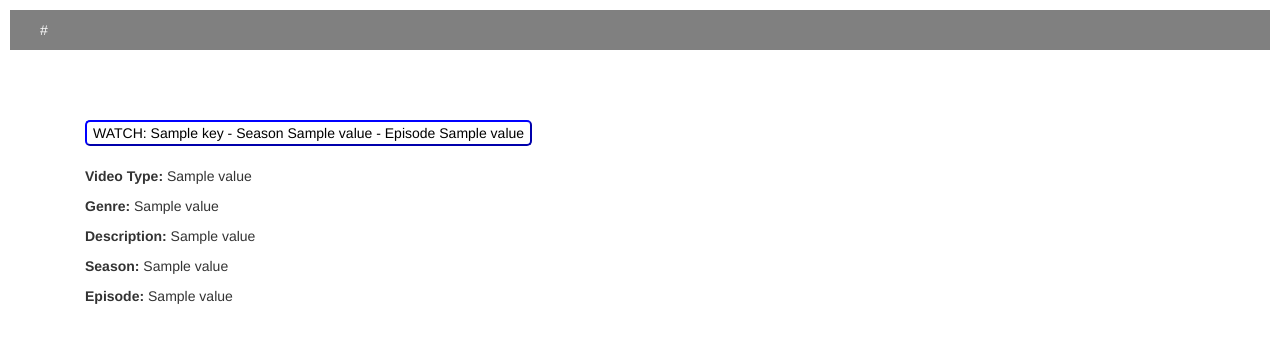
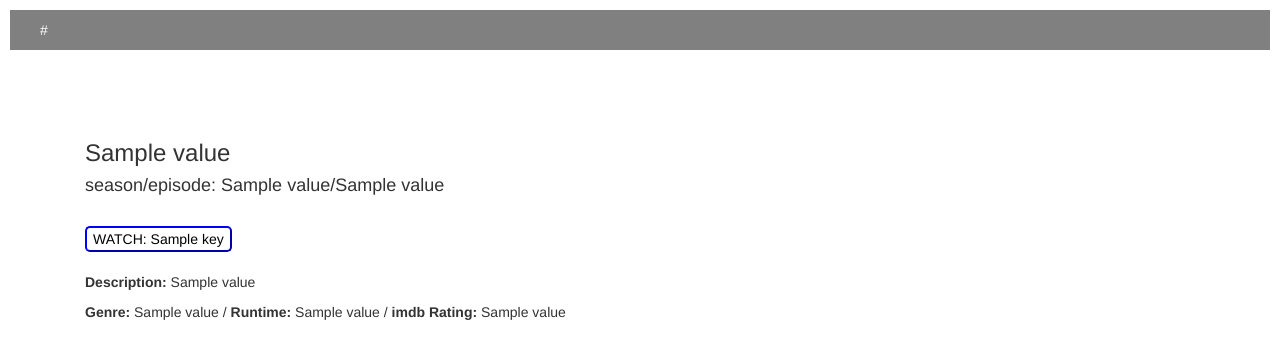
Before and after one commit to dmitrijstarkov/Notflix, a Flask app: template PythonServer/server/templates/catalogue/catalogue.html in a window 1280 px wide. Shown: the top 359 px of the page. Run offline with Flask 2, Linux system fonts and the light colour scheme; the template is opened without the code that fills it: most values are stand-ins (such as "Sample title", 1, 10 or a date in 2020); some libraries are stand-ins or nearby versions.

Commit message:
27th commit
aaa

```diff
--- a/PythonServer/server/main.py
+++ b/PythonServer/server/main.py
@@ -8,7 +8,7 @@ from restheart import \
 post_resource, get_resource, put_resource, get_omdb
 
 from video_api import \
-VIDEO_DATABASE_URL, VIDEO_COLLECTION_URL, VIDEO_HEADERS
+EP_COLLECTION_URL, FILM_COLLECTION_URL
 
 import json
 
@@ -43,7 +43,7 @@ def login_required(f):
 def catalogue():
 
 	if request.method == 'POST':
-
+		print(request.form['URL'])
 		return render_template(\
 		'/videos/video.html'\
 		,link=request.form['URL']\
@@ -52,26 +52,27 @@ def catalogue():
 		,nav_links=nav_links[2:5])
 
 	else:
-		payload=get_resource(\
-		VIDEO_COLLECTION_URL\
+		payloadtv=get_resource(\
+		EP_COLLECTION_URL\
 		,params=None).json()
 
+		payloadmovie=get_resource(\
+		FILM_COLLECTION_URL\
+		,params=None).json()
+
+		#print(payloadtv)
+
 		dvids = {\
-		i['VIDEO TITLE']\
-		:[i['URL']\
-		,i['TYPE']\
-		,i['GENRE']\
-		,i['DESCRIPTION']\
-		,i['SEASON']\
-		,i['EPISODE']\
-		] for i in payload['_embedded']['rh:doc']}
-
-		pay2=\
-		get_omdb(\
-		"http://www.omdbapi.com/?i=tt0082971&plot=short&r=json"\
-		,params=None\
-		)
-		print(pay2.json())
+		i['Title']\
+		:[i['server_url']\
+		,i['Series Title']\
+		,i['Genre']\
+		,i['Plot']\
+		,i['Season']\
+		,i['Episode']\
+		,i['Runtime']\
+		,i['imdbRating']\
+		] for i in payloadtv['_embedded']['rh:doc']}
 
 		return render_template(\
 		'/catalogue/catalogue.html'\
--- a/PythonServer/server/templates/catalogue/catalogue.html
+++ b/PythonServer/server/templates/catalogue/catalogue.html
@@ -8,18 +8,20 @@
 
       {% for key,value in video_data.items() %}
 
+            <h3>{{value[1]}}</h3>
+            <h4>season/episode:  {{value[5]}}/{{value[5]}}</h4>
+
+      <br>
       <form action="videos" method="post">
       <input type="hidden" name="URL" value="{{value[0]}}">
       <input type="hidden" name="VIDEO TITLE" value="{{key}}">
-      <input class="btn-default" type="submit" value="WATCH: {{key}} - Season {{value[4]}} - Episode {{value[5]}}">
+      <input class="btn-default" type="submit" value="WATCH: {{key}}">
       </form>
 
       <br>
-            <p><b>Video Type:</b> {{value[1]}}</p>
-            <p><b>Genre:</b> {{value[2]}}</p>
             <p><b>Description:</b> {{value[3]}}</p>
-            <p><b>Season:</b> {{value[4]}}</p>
-            <p><b>Episode:</b> {{value[5]}}</p>
+            <p><b>Genre:</b> {{value[2]}} / <b>Runtime:</b> {{value[6]}} / <b>imdb Rating:</b> {{value[7]}}</p>
+            <p></p>
       <br>
       {% endfor %}
 {% endblock %}
--- a/PythonServer/server/video_api.py
+++ b/PythonServer/server/video_api.py
@@ -3,8 +3,9 @@
 # ------------------------------- #
 
 _BASE_URL = "http://172.17.0.3:8080" # THIS CAN CHANGE!!!
-_DATABASE = '/video_db'
+_DATABASE = '/videos'
 VIDEO_DATABASE_URL = _BASE_URL + _DATABASE
-VIDEO_COLLECTION_URL = VIDEO_DATABASE_URL + "/video_cat"
+EP_COLLECTION_URL = VIDEO_DATABASE_URL + "/episode"
+FILM_COLLECTION_URL = VIDEO_DATABASE_URL + "/movie"
 
 VIDEO_HEADERS = {'Content-type': 'application/hal+json', 'Accept': '*/*'}
```
Also changed, not shown: TODO.md (+4 -0 lines), README.md (added), 1 other file.
